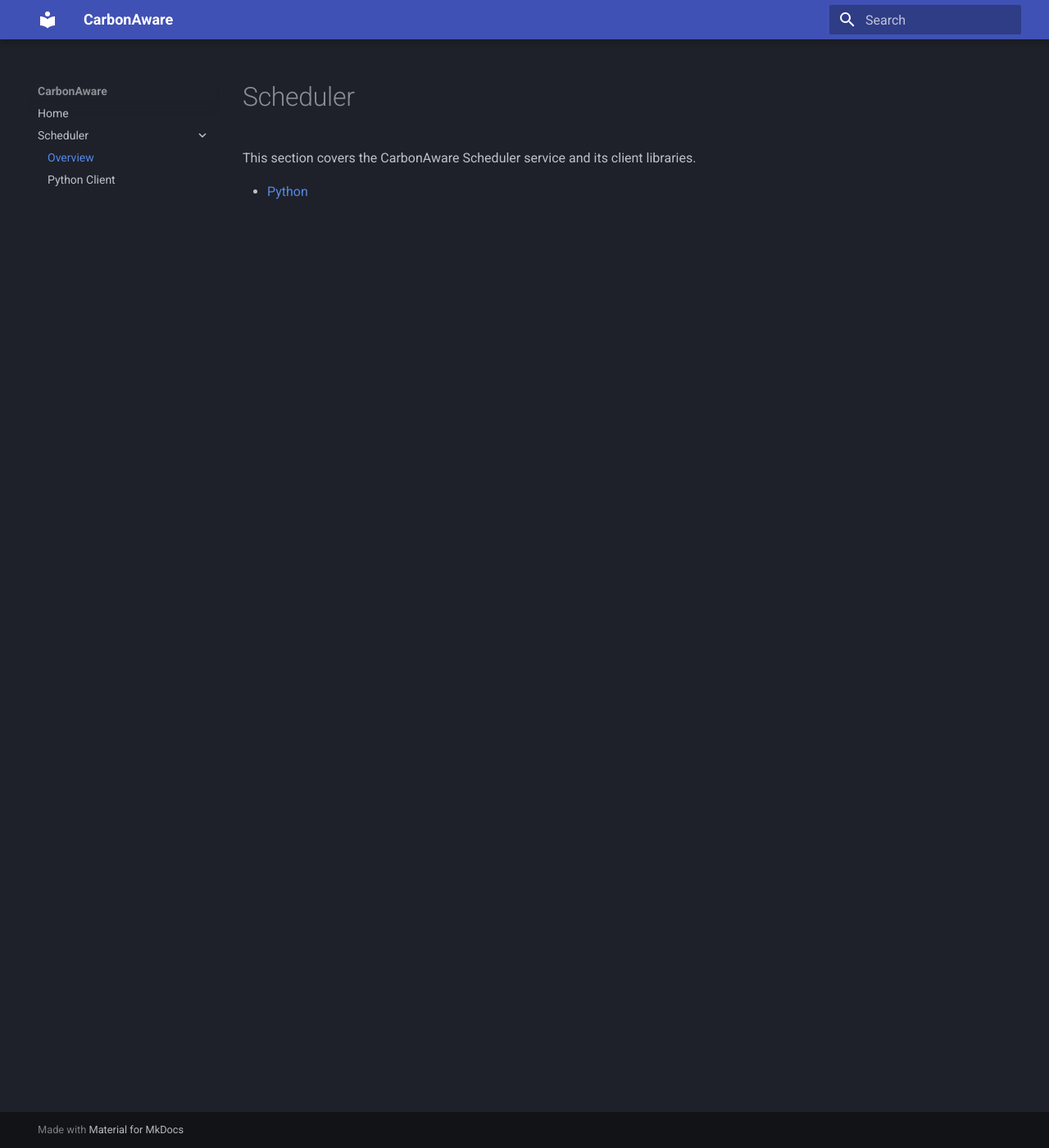
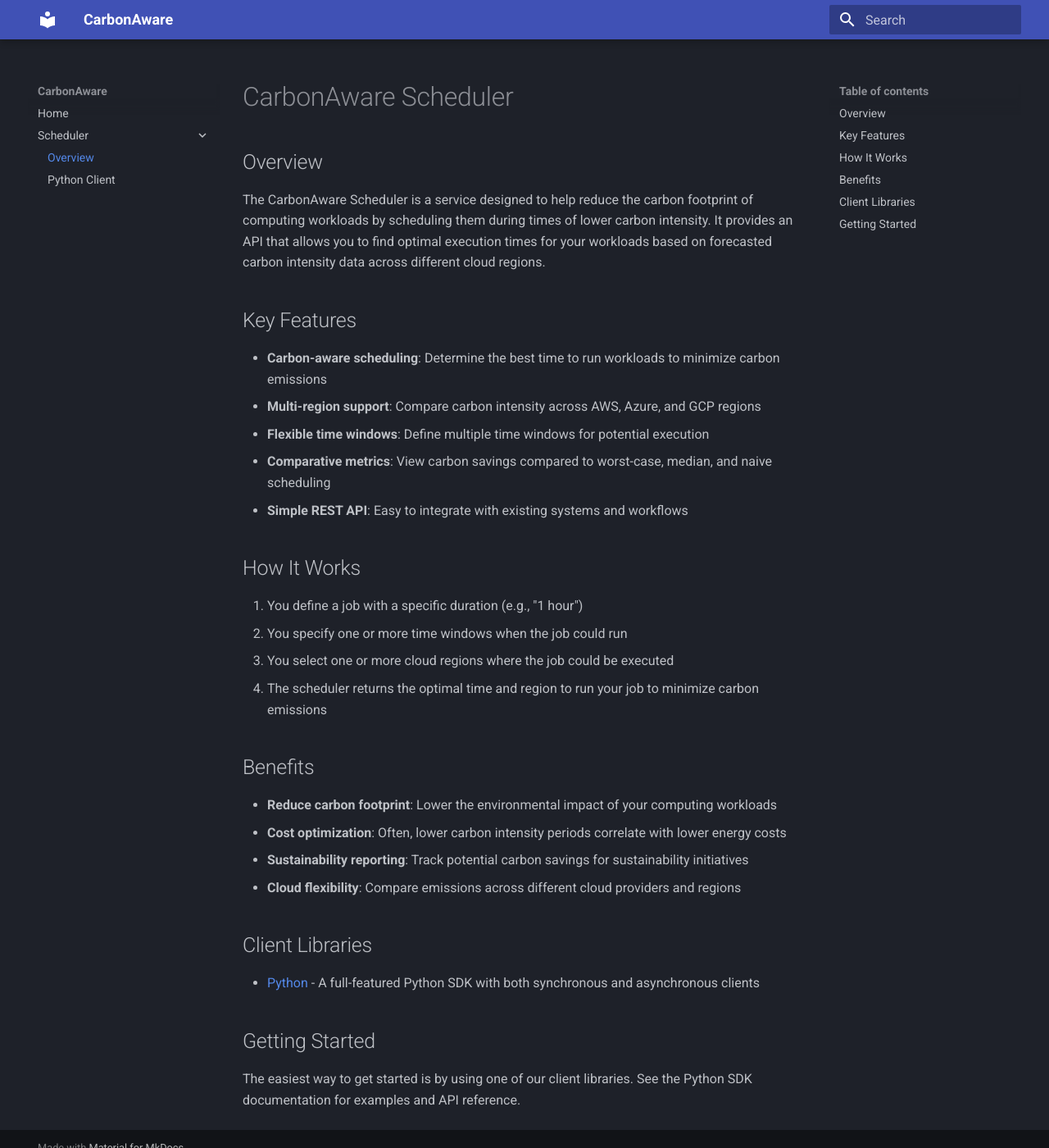
Before and after one commit to carbon-aware/docs, an MkDocs documentation site: the page built from docs/scheduler/index.md, in a window 1280 px wide and 1400 px high. Shown: the whole window at 82% size. Built offline with MkDocs 1.6.1 and Material for MkDocs 9.7.7, drawn with Linux system fonts in a browser that asks for light colours.

Commit message:
Doc expansion

```diff
--- a/docs/scheduler/index.md
+++ b/docs/scheduler/index.md
@@ -1,5 +1,35 @@
-# Scheduler
+# CarbonAware Scheduler
 
-This section covers the CarbonAware Scheduler service and its client libraries.
+## Overview
 
-- [Python](python/index.md)
+The CarbonAware Scheduler is a service designed to help reduce the carbon footprint of computing workloads by scheduling them during times of lower carbon intensity. It provides an API that allows you to find optimal execution times for your workloads based on forecasted carbon intensity data across different cloud regions.
+
+## Key Features
+
+- **Carbon-aware scheduling**: Determine the best time to run workloads to minimize carbon emissions
+- **Multi-region support**: Compare carbon intensity across AWS, Azure, and GCP regions
+- **Flexible time windows**: Define multiple time windows for potential execution
+- **Comparative metrics**: View carbon savings compared to worst-case, median, and naive scheduling
+- **Simple REST API**: Easy to integrate with existing systems and workflows
+
+## How It Works
+
+1. You define a job with a specific duration (e.g., "1 hour")
+2. You specify one or more time windows when the job could run
+3. You select one or more cloud regions where the job could be executed
+4. The scheduler returns the optimal time and region to run your job to minimize carbon emissions
+
+## Benefits
+
+- **Reduce carbon footprint**: Lower the environmental impact of your computing workloads
+- **Cost optimization**: Often, lower carbon intensity periods correlate with lower energy costs
+- **Sustainability reporting**: Track potential carbon savings for sustainability initiatives
+- **Cloud flexibility**: Compare emissions across different cloud providers and regions
+
+## Client Libraries
+
+- [Python](python/index.md) - A full-featured Python SDK with both synchronous and asynchronous clients
+
+## Getting Started
+
+The easiest way to get started is by using one of our client libraries. See the Python SDK documentation for examples and API reference.
```
Also changed, not shown: docs/index.md (+32 -4 lines).
